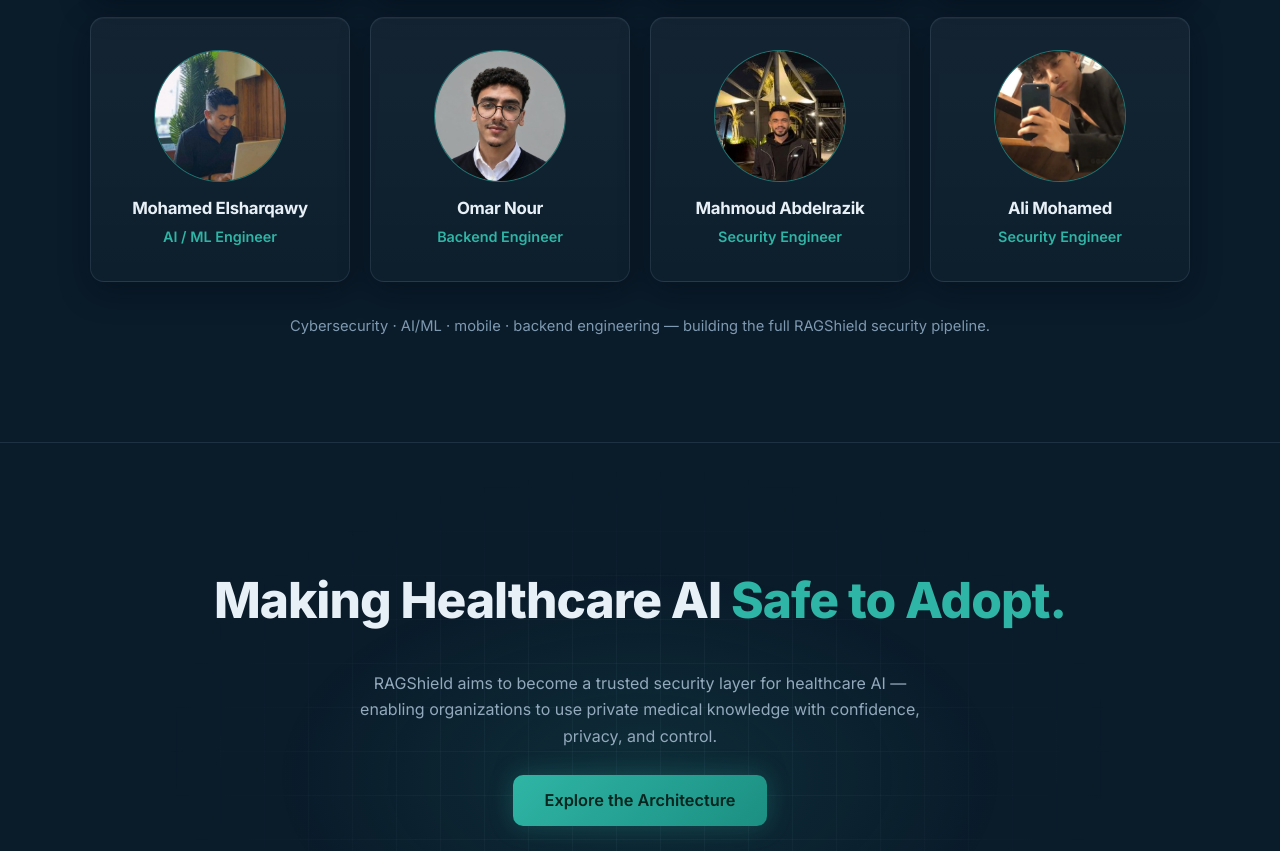
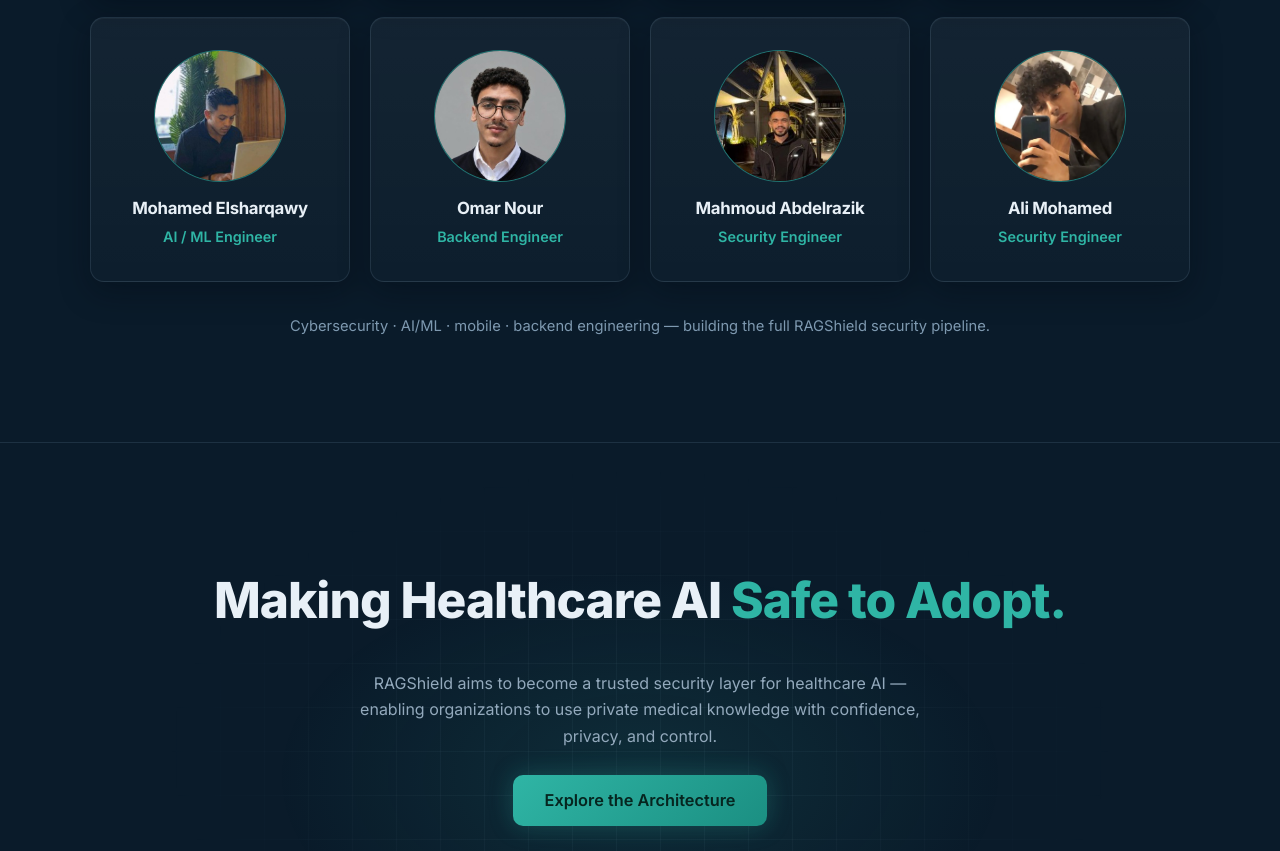
Before and after one commit to Muhabzz/muhabzz.github.io, a plain HTML site: page index.html in a window 1280 px wide. Shown: the part 10270-11121 px from the top of the page. Drawn offline with Linux system fonts and the light colour scheme.

Commit message:
Fix Ali's avatar crop so his head shows in the circle

```diff
--- a/style.css
+++ b/style.css
@@ -540,8 +540,12 @@ h1, h2, h3 { line-height: 1.18; letter-spacing: -0.02em; font-weight: 700; text-
   width: 100%;
   height: 100%;
   object-fit: cover;
+  object-position: center;
   display: block;
 }
+
+/* Ali's photo is a tall portrait with his head near the top — focus the circular crop there */
+.avatar img[src*="ali.jpg"] { object-position: center 18%; }
 
 .member h3 {
   font-size: 1.05rem;
```
